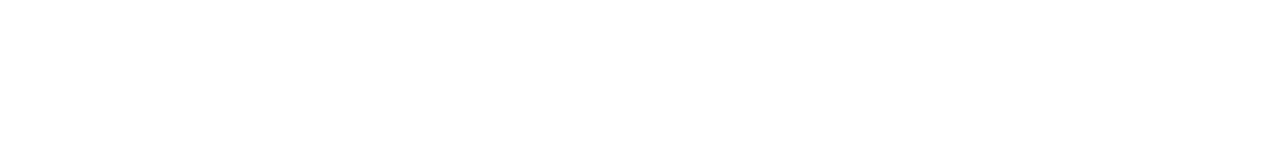
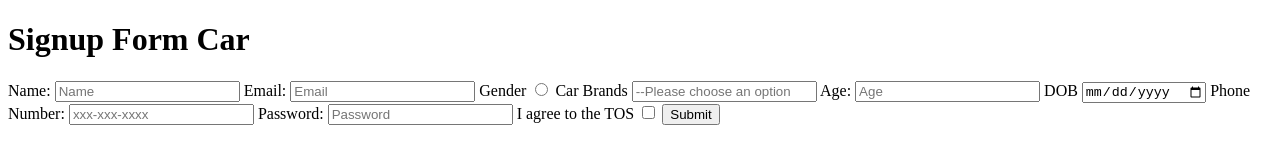
Before and after one commit to acciojob/signup-form-car-Aadish680, a website: page main.html in a window 1280 px wide. Drawn offline with Linux system fonts and the light colour scheme.

Commit message:
created a submission

```diff
--- a/main.html
+++ b/main.html
@@ -7,9 +7,34 @@
 </head>
 
 <body>
-	<!-- the entire body must be written by student -->
+
     <script type="text/javascript" src="./script.js">
 </script>
+	<h1>  Signup Form Car </h1>
+	<form action="" method="post">
+		<label for="Name"> Name:</label>
+		<input type="text" id="name" placeholder="Name" required>
+		<label for="Email"> Email: </label>
+		<input type="email" id="email" placeholder="Email" required>
+		<label for="Gender"> Gender</label>
+		<input type="radio" id="gender_m, gender_f" required>
+		<label for="Car Brands"> Car Brands</label>
+		<input type="Select" id="cars"  placeholder="--Please choose an option"required>
+		<label for="Age"> Age:</label>
+		<input type="number" id="age" placeholder="Age" required>
+		<label for="DOB"> DOB</label>
+		<input type="date" id="dob"  required>
+		<label for="Phone Number"> Phone Number:</label>
+		<input type="tel" id="tel" placeholder="xxx-xxx-xxxx">
+		<label for="Password"> Password:</label>
+		<input type="password" id="password" placeholder="Password" required>
+		<label for="I agree to the TOS"> I agree to the TOS</label>
+		<input type="checkbox" id="tos" required>
+		<button type="button"> Submit</button>
+
+
+
+	</form>
 
 </body>
 
```
